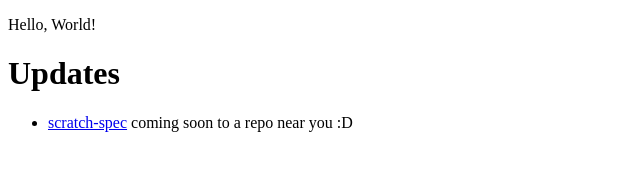
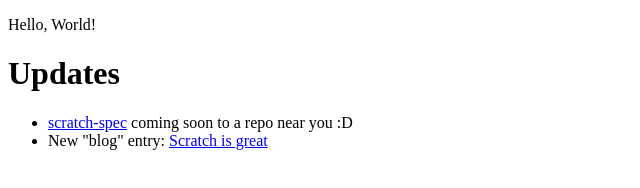
Before and after one commit to OceanIsEndless/oceanisendless.github.io, a plain HTML site: page index.html in a window 1280 px wide. Shown: the whole page, without its empty margins (0-640 px from the left). Drawn offline with Linux system fonts and the light colour scheme.

Commit message:
Update index.html
add blog entry

```diff
--- a/index.html
+++ b/index.html
@@ -6,6 +6,6 @@
   <body>
     <p>Hello, World!</p>
     <h1>Updates</h1>
-    <ul><li><a href="https://oceanisendless.github.io/scratch-spec/">scratch-spec</a> coming soon to a repo near you :D</li></ul>
+    <ul><li><a href="https://oceanisendless.github.io/scratch-spec/">scratch-spec</a> coming soon to a repo near you :D</li><li>New "blog" entry: <a href="/blog/scratchisgreat.html">Scratch is great</a></li></ul>
   </body>
 </html>
```
